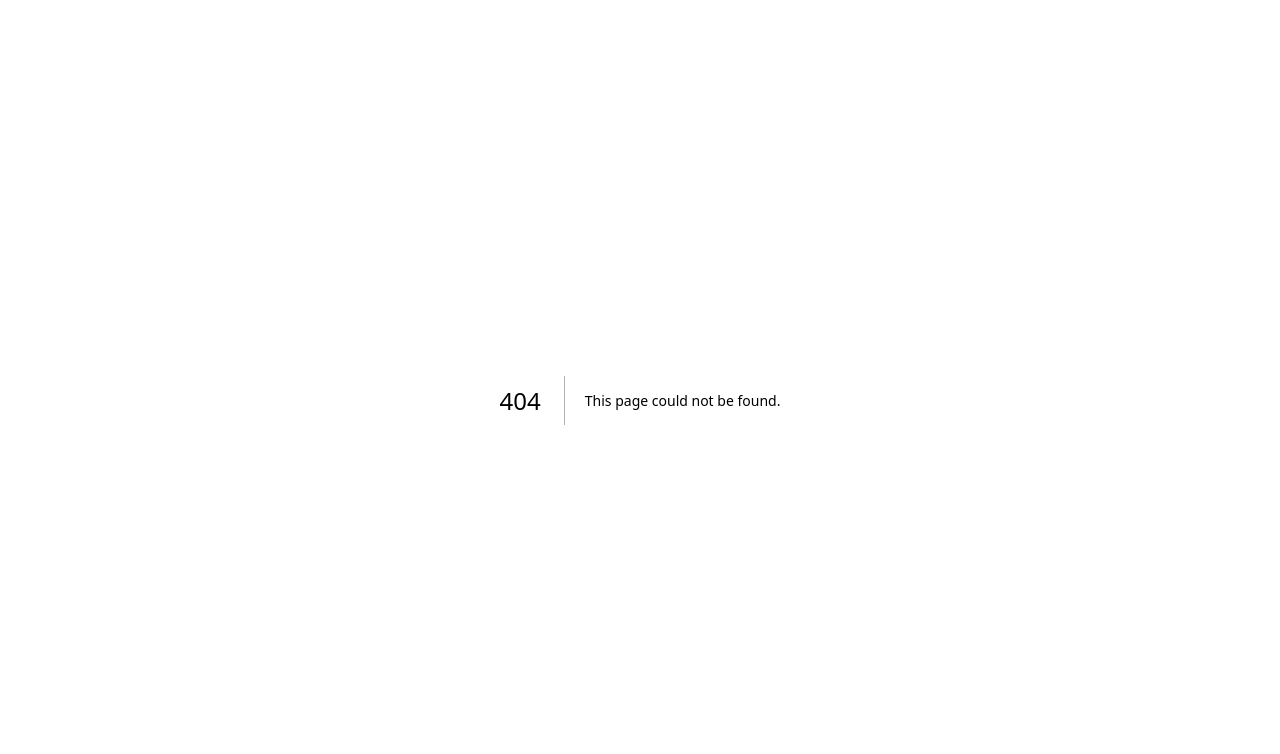
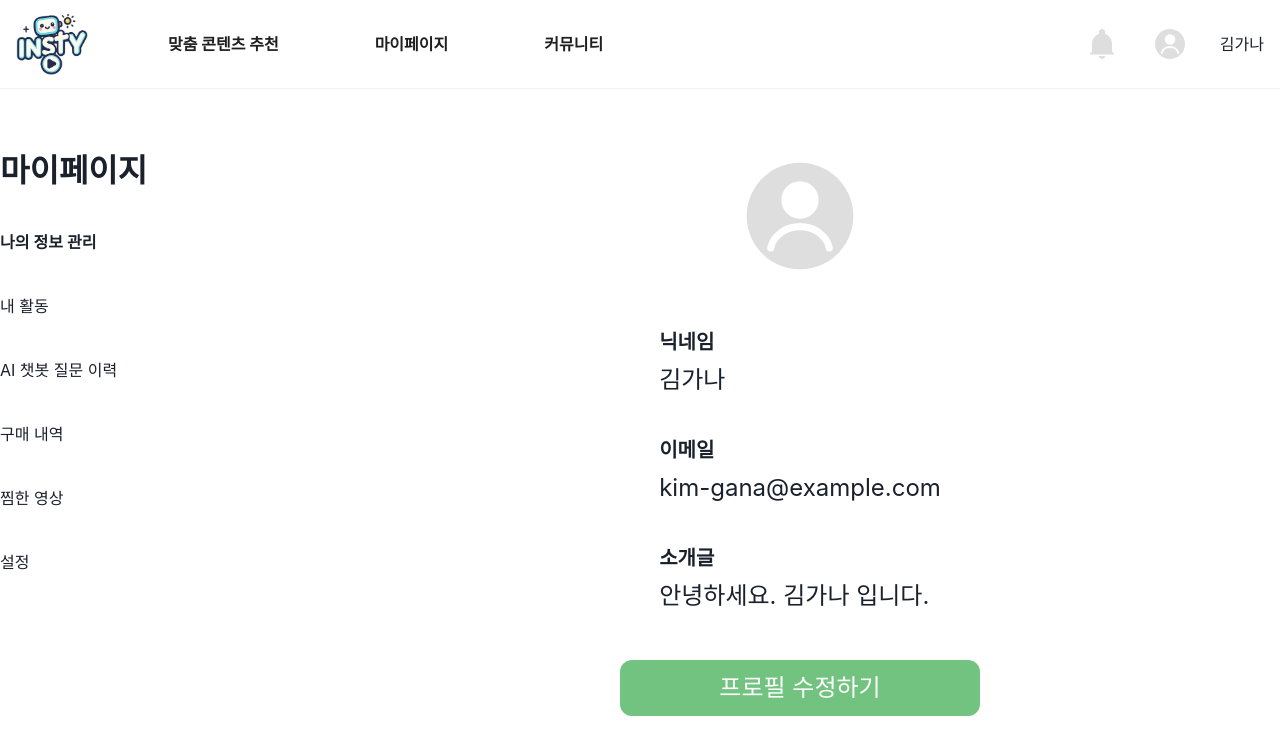
Before and after one commit to Insty-team/insty-frontend, a Next.js app in the folder insty-frontend/: page /learner/mypage/profile in a window 1280 px wide. Before the commit this address had no page. Shown: the top 754 px of the page. Built offline with nearby package versions, Linux system fonts and the light colour scheme; what @chakra-ui/next-js would draw is missing.

Commit message:
design: 러너 > 마이페이지 > 나의 정보 관리 퍼블리싱

```diff
--- a/insty-frontend/src/app/constants/constants.ts
+++ b/insty-frontend/src/app/constants/constants.ts
@@ -23,6 +23,15 @@ export const LEARNER_MENU_LIST = [
 	{ id: 2, title: "마이페이지", path: "/learner/mypage" },
 	{ id: 3, title: "커뮤니티", path: "/learner/community" },
 ];
+
+export const LEARNER_MYPAGE_MENU_LIST = [
+	{ id: 1, title: '나의 정보 관리', path: '/learner/mypage/profile'},
+	{ id: 2, title: '내 활동', path: '/learner/mypage/activity'},
+	{ id: 3, title: 'AI 챗봇 질문 이력', path: '/learner/mypage/ai'},
+	{ id: 4, title: '구매 내역', path: '/learner/mypage/buy'},
+	{ id: 5, title: '찜한 영상', path: '/learner/mypage/like'},
+	{ id: 6, title: '설정', path: '/learner/mypage/setting'},
+]
 
 //영상 관리 헤더에 사용
 export const VIDEOS_HEADER_LIST = [
--- /dev/null
+++ b/insty-frontend/src/app/learner/mypage/_components/MyPageLearnerSide.tsx
@@ -0,0 +1,28 @@
+"use client";
+
+import Link from "next/link";
+import { usePathname } from "next/navigation";
+import { LEARNER_MYPAGE_MENU_LIST } from "@/app/constants/constants";
+
+function MyPageLearnerSide() {
+	const pathname = usePathname();
+
+	return (
+		<>
+			<div className="flex flex-col gap-10">
+				<span className="text-3xl font-bold">마이페이지</span>
+				<div className="flex flex-col gap-10">
+					{LEARNER_MYPAGE_MENU_LIST.map((menu) => (
+						<Link href={`${menu.path}`} key={menu.id}>
+							<span className={pathname === menu.path ? "font-semibold" : ""}>
+								{menu.title}
+							</span>
+						</Link>
+					))}
+				</div>
+			</div>
+		</>
+	);
+}
+
+export default MyPageLearnerSide;
--- /dev/null
+++ b/insty-frontend/src/app/learner/mypage/layout.tsx
@@ -0,0 +1,22 @@
+"use client";
+import { ReactNode } from "react";
+import MyPageLearnerSide from "./_components/MyPageLearnerSide";
+
+type MyPageLayoutProps = {
+	children: ReactNode;
+};
+
+function MyPageLayout({ children }: MyPageLayoutProps) {
+	return (
+		<>
+			<div className="flex w-full mt-16">
+				<aside className="w-1/4">
+					<MyPageLearnerSide />
+				</aside>
+				<section className="flex justify-center w-3/4">{children}</section>
+			</div>
+		</>
+	);
+}
+
+export default MyPageLayout;
--- a/insty-frontend/src/app/learner/mypage/page.tsx
+++ b/insty-frontend/src/app/learner/mypage/page.tsx
@@ -1,9 +1,8 @@
-import React from 'react'
+import { redirect } from "next/navigation";
 
+// 마이페이지 진입 시 '나의 정보 관리'로 리다이렉트 처리
 function MyPage() {
-  return (
-    <div>MyPage</div>
-  )
+	redirect("/learner/mypage/profile");
 }
 
 export default MyPage;
--- /dev/null
+++ b/insty-frontend/src/app/learner/mypage/profile/page.tsx
@@ -0,0 +1,197 @@
+"use client";
+import Image from "next/image";
+import { useState } from "react";
+import { useForm } from "react-hook-form";
+import { BaseButton } from "@/app/_components/common";
+import {
+	TextInput,
+	PasswordInput,
+	PasswordConfirmInput,
+} from "@/app/_components/validation";
+import { ChangeProfileForm } from "@/app/types";
+import { emailReg, nicknameReg, passwordReg } from "@/app/utils/regex";
+
+function Profile() {
+	const [isEditing, setIsEditing] = useState(false);
+
+	// FIXME: 실제 유저 데이터로 변경 필요
+	const MOCK_USER_INFO = {
+		id: "test",
+		name: "김가나",
+		email: "kim-gana@example.com",
+		description: "안녕하세요. 김가나 입니다.",
+	};
+
+	const onClickProfileEditButton = () => setIsEditing(true);
+
+	// 프로필 수정 관련
+	const {
+		register,
+		handleSubmit,
+		getValues,
+		formState: { errors },
+	} = useForm<ChangeProfileForm>({
+		mode: "onChange",
+	});
+
+	const onSaveProfileInfo = () => {
+		handleSubmit(onSubmit);
+		setIsEditing(false);
+	};
+
+	const onSubmit = (data: ChangeProfileForm) => {
+		const submitData = { ...data };
+		console.log(submitData);
+	};
+
+	return (
+		<div className="flex flex-col gap-12 justify-center items-center w-full">
+			{isEditing ? (
+				<>
+					<div className="flex flex-col w-[700px] gap-10">
+						<div className="flex gap-10">
+							<div className="flex flex-col gap-2 justify-center items-center w-[160px]">
+								<Image
+									src="/profile.svg"
+									width={128}
+									height={128}
+									alt="프로필 사진"
+								/>
+								<button
+									type="button"
+									onClick={() => console.log("profile check")}
+									className="px-3 py-1 rounded-lg bg-primary-green-400 active:bg-primary-green-500 cursor-pointer text-white text-sm"
+								>
+									프로필 사진 수정
+								</button>
+							</div>
+							<div className="h-full w-full">
+								<div className="flex flex-col gap-1 h-full">
+									<label className="block text-lg font-medium mb-1 text-black-300">
+										소개글
+									</label>
+									<textarea
+										placeholder={MOCK_USER_INFO.description}
+										className="w-full h-full px-4 py-3 rounded-xl bg-gray-100 focus:outline-none resize-none"
+									/>
+								</div>
+							</div>
+						</div>
+						{/* Form */}
+						<div className="flex items-center justify-center">
+							<form
+								onSubmit={handleSubmit(onSubmit)}
+								className="w-full p-4 flex flex-col items-center space-y-6"
+							>
+								<TextInput
+									label="닉네임"
+									name="nickname"
+									type="text"
+									placeholder={MOCK_USER_INFO.name}
+									register={register}
+									validation={{
+										required: "",
+										pattern: {
+											value: nicknameReg,
+											message: "닉네임 형식이 잘못되었습니다.",
+										},
+									}}
+									error={errors.nickname}
+									checkDuplication={
+										<button
+											type="button"
+											onClick={() => console.log("nickname check")}
+											className="px-3 py-1 rounded-lg bg-primary-green-400 active:bg-primary-green-500 cursor-pointer text-white text-sm"
+										>
+											닉네임 중복 확인
+										</button>
+									}
+								/>
+								<TextInput
+									label="이메일"
+									name="email"
+									type="email"
+									placeholder={MOCK_USER_INFO.email}
+									register={register}
+									validation={{
+										required: "",
+										pattern: {
+											value: emailReg,
+											message: "이메일 형식이 잘못되었습니다.",
+										},
+									}}
+									error={errors.email}
+									checkDuplication={
+										<button
+											type="button"
+											onClick={() => console.log("email check")}
+											className="px-3 py-1 rounded-lg bg-primary-green-400 active:bg-primary-green-500 cursor-pointer text-white text-sm"
+										>
+											이메일 중복 확인
+										</button>
+									}
+								/>
+								<PasswordInput
+									label="현재 비밀번호"
+									name="password"
+									placeholder="비밀번호를 입력해주세요."
+									register={register}
+									validation={{
+										required: "",
+										pattern: {
+											value: passwordReg,
+											message: "비밀번호 형식이 잘못되었습니다.",
+										},
+									}}
+									error={errors.password}
+								/>
+								<PasswordConfirmInput
+									label="변경할 비밀번호"
+									name="changedPassword"
+									confirmPasswordName={getValues("password")}
+									register={register}
+									validation={{
+										required: "",
+									}}
+									error={errors.changedPassword}
+								/>
+								<div className="mt-10 w-full">
+									<BaseButton title="저장하기" onClick={onSaveProfileInfo} />
+								</div>
+							</form>
+						</div>
+					</div>
+				</>
+			) : (
+				<>
+					<Image
+						src="/profile.svg"
+						width={128}
+						height={128}
+						alt="프로필 사진"
+					/>
+					<div className="flex flex-col gap-10">
+						{[
+							{ label: "닉네임", value: MOCK_USER_INFO.name },
+							{ label: "이메일", value: MOCK_USER_INFO.email },
+							{ label: "소개글", value: MOCK_USER_INFO.description },
+						].map((item) => (
+							<div key={item.label} className="flex flex-col gap-2">
+								<span className="text-xl font-semibold">{item.label}</span>
+								<span className="text-2xl">{item.value}</span>
+							</div>
+						))}
+					</div>
+					<div className="w-90">
+						<BaseButton
+							title="프로필 수정하기"
+							onClick={onClickProfileEditButton}
+						/>
+					</div>
+				</>
+			)}
+		</div>
+	);
+}
+
+export default Profile;
```
